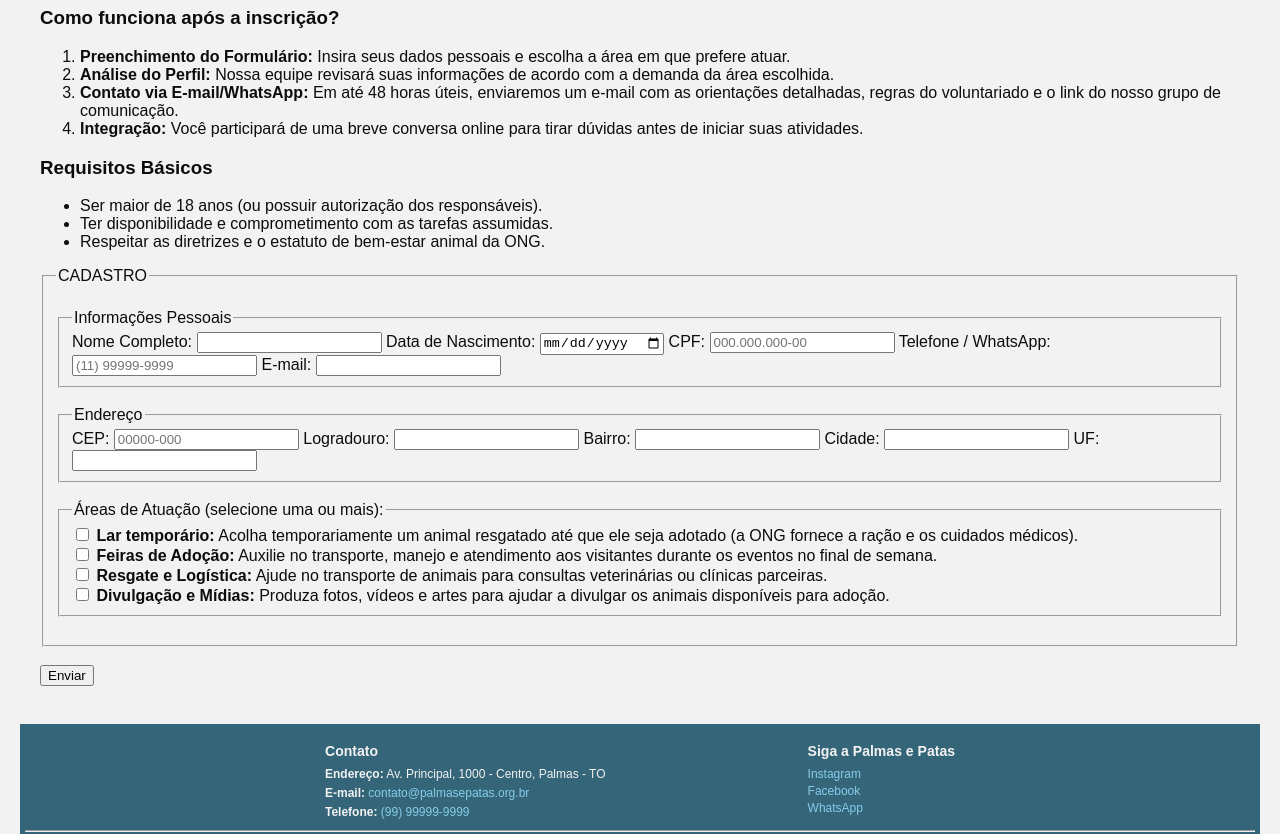
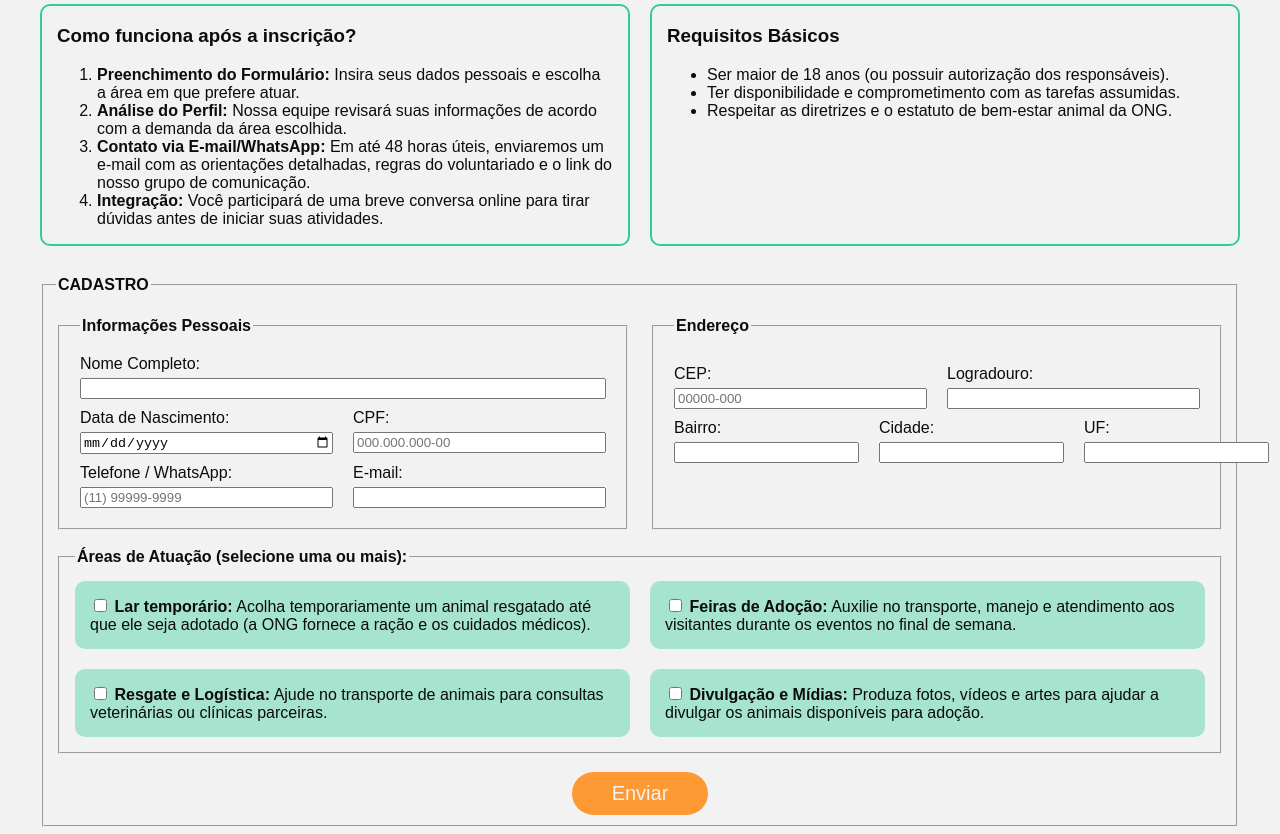
Before and after one commit to BrunoFS01/ong_palmas_e_patas, a plain HTML site: page cadastro.html in a window 1280 px wide. Shown: the part 476-1310 px from the top of the page. Drawn offline with Linux system fonts and the light colour scheme; a web font is replaced by a local one.

Commit message:
Implementação do CSS em Cadastro.html

```diff
--- a/cadastro.css
+++ b/cadastro.css
@@ -0,0 +1,78 @@
+#orientacoes-cadastro {
+    margin-bottom: 30px;
+}
+
+/* caixas para instruções de cadastro */
+.orientacoes-caixas {
+    display: flex;
+    gap: 20px;
+}
+.orientacoes-caixas article {
+    flex: 1;
+    border: 2.5px solid #33cc99;
+    border-radius: 10px;
+    padding: 0 15px;
+}
+
+/* organização dos campos de preenchimento */
+/* Títulos das caixas */
+legend {
+    font-weight: 600;
+}
+/* Organiza verticalmente */
+.campo {
+    display: flex;
+    flex-direction: column;
+    gap: 5px;
+    flex: 1;
+}
+/* Organiza dois ou mais campos horizontalmente */
+.linha-campos {
+    display: flex;
+    gap: 20px;
+    margin-top: 10px; /* Espaçamento entre as linhas dos campos */
+}
+
+.dados-cadastro {
+    display: flex;
+    gap: 10px; /* Espaçamento entre as duas caixas */
+}
+.dados-cadastro > fieldset { /* Para os fieldset dividirem o mesmo espaço */
+    flex: 1;
+    min-width: 0;
+}
+.bloco-cadastro {
+    flex: 1;
+}
+.dados-cadastro fieldset {
+    flex: 1;
+    min-width: 0;
+    padding: 20px;
+}
+
+/* Áreas de atuação */
+.areas-atuacao {
+    display: grid; /* Forma de grip */
+    grid-template-columns: 1fr 1fr; /* Linhas e colunas */
+    gap: 20px;
+    padding: 15px;
+}
+/* Caixas */
+.area {
+    background-color: rgba(51, 204, 153, 0.4); /* Em RGB para controlar a opacidade */
+    border-radius: 10px;
+    padding: 15px;
+}
+
+button[type="submit"] {
+    background-color: #ff9933;
+    color: #f2f2f2;
+    font-family: "Hammersmith One", sans-serif;
+    font-size: 20px;
+    border: none;
+    border-radius: 25px;
+    padding: 10px 40px;
+    cursor: pointer;
+    display: block; /* Transforma em bloco para aceitar as margens */
+    margin: 0 auto; /* Margem automática para centralizar o botão */
+}
--- a/cadastro.html
+++ b/cadastro.html
@@ -52,6 +52,7 @@
         <h2 class="titulo-secao">Seja um Voluntário da Palmas e Patas</h2>
         <p>Ficamos muito felizes pelo seu interesse em apoiar a nossa causa! O processo de adesão é simples e transparente.</p>
 
+        <div class="orientacoes-caixas">
             <article id="passo-a-passo">
                 <h3>Como funciona após a inscrição?</h3>
                 <ol>
@@ -70,6 +71,7 @@
                     <li>Respeitar as diretrizes e o estatuto de bem-estar animal da ONG.</li>
                 </ul>
             </article>
+        </div>
     </section>
 
     <!-- Formulário de Inscrição -->
@@ -77,32 +79,48 @@
     <!-- Normalmente, a ação seria o envio do formulário para o Back End -> Banco de Dados. -->
     <!-- O Back End normalmente mandaria a ação de voltar á index.html depois de receber os dados. -->
     <form name="enviar1" action="index.html">
+
     <fieldset>
         <legend>CADASTRO</legend>
 
         <br>
+        <div class="dados-cadastro"> <!-- Classe envolvendo informações pessoais e endereço para coloca-los lado a lado -->
             <!-- Informações pessoais -->
             <fieldset>
             <legend>Informações Pessoais</legend>
 
+            <div class="campo">
                 <label for="nome">Nome Completo:</label>
                 <input type="text" id="nome" name="nome" required>
+            </div>
 
+            <div class="linha-campos"> <!-- Para agrupar na mesma linha -->
+                <div class="campo">
                     <label for="nascimento">Data de Nascimento:</label>
                     <input type="date" id="nascimento" name="nascimento">
+                </div>
 
+                <div class="campo">
                     <label for="cpf">CPF:</label>
                     <input type="text" id="cpf" name="cpf"
                             pattern="[0-9]{3}\.[0-9]{3}\.[0-9]{3}-[0-9]{2}"
                             placeholder="000.000.000-00">
+                </div>
+            </div>
 
+            <div class="linha-campos"> <!-- Para agrupar na mesma linha -->
+                <div class="campo">
                     <label for="telefone">Telefone / WhatsApp:</label>
                     <input type="tel" id="telefone" name="telefone"
                         pattern="\([0-9]{2}\)\s?[0-9]{4,5}-[0-9]{4}"
                         placeholder="(11) 99999-9999">
+                </div>
 
+                <div class="campo">
                     <label for="email">E-mail:</label>
                     <input type="email" id="email" name="email" required>
+                </div>
+            </div>
 
             </fieldset>
 
@@ -111,20 +129,33 @@
             <fieldset>
             <legend>Endereço</legend>
 
+            <div class="linha-campos"> <!-- Para agrupar na mesma linha -->
+                <div class="campo">
                     <label for="cep">CEP:</label>
                     <input type="text" id="cep" name="cep"
                         pattern="[0-9]{5}-[0-9]{3}"
                         placeholder="00000-000">
+                </div>
 
+
+                <div class="campo">
                     <label for="logradouro">Logradouro:</label>
                     <input type="text" id="logradouro" name="logradouro" required>
+                </div>
+            </div>
 
+            <div class="linha-campos"> <!-- Para agrupar na mesma linha -->
+                <div class="campo">
                     <label for="bairro">Bairro:</label>
                     <input type="text" id="bairro" name="bairro" required>
+                </div>
 
+                <div class="campo">
                     <label for="cidade">Cidade:</label>
                     <input type="text" id="cidade" name="cidade" required>
+                </div>
 
+                <div class="campo">
                     <datalist id="UF">
                         <option value="SP">
                         <option value="RJ">
@@ -133,43 +164,46 @@
 
                     <label for="uf">UF:</label>
                     <input list="UF" id="uf" name="uf">
+                </div>
+            </div>
 
             </fieldset>
+        </div>
 
         <br>
         <!-- Área de atuação -->
-        <fieldset>
+        <fieldset class="areas-atuacao">
             <legend>Áreas de Atuação (selecione uma ou mais):</legend>
 
-            <div>
+            <div class="area">
                 <input type="checkbox" id="lar-temporario" name="areas_atuacao[]" value="Lar temporário">
                 <label for="lar-temporario"><strong>Lar temporário:</strong> Acolha temporariamente um animal resgatado até que ele seja adotado (a ONG fornece a ração e os cuidados médicos).</label>
             </div>
 
-            <div>
+            <div class="area">
                 <input type="checkbox" id="feiras-adocao" name="areas_atuacao[]" value="Feiras de Adoção">
                 <label for="feiras-adocao"><strong>Feiras de Adoção:</strong> Auxilie no transporte, manejo e atendimento aos visitantes durante os eventos no final de semana.</label>
             </div>
 
-            <div>
+            <div class="area">
                 <input type="checkbox" id="resgate-logistica" name="areas_atuacao[]" value="Resgate e Logística">
                 <label for="resgate-logistica"><strong>Resgate e Logística:</strong> Ajude no transporte de animais para consultas veterinárias ou clínicas parceiras.</label>
             </div>
 
-            <div>
+            <div class="area">
                 <input type="checkbox" id="divulgacao-midias" name="areas_atuacao[]" value="Divulgação e Mídias">
                 <label for="divulgacao-midias"><strong>Divulgação e Mídias:</strong> Produza fotos, vídeos e artes para ajudar a divulgar os animais disponíveis para adoção.</label>
             </div>
         </fieldset>
 
         <br>
+        <!-- Botão de enviar. -->
+        <!-- Ação de ir para index.html fica junto à abertura do <form -->
+        <button type="submit">Enviar</button>
 
     </fieldset>
 
-    <br>
-    <!-- Botão de enviar. -->
-     <!-- Ação de ir para index.html fica junto à abertura do <form -->
-    <button type="submit">Enviar</button>
+
 
 
     </form>
```
Lines whose indentation alone changed are shown as unchanged.
